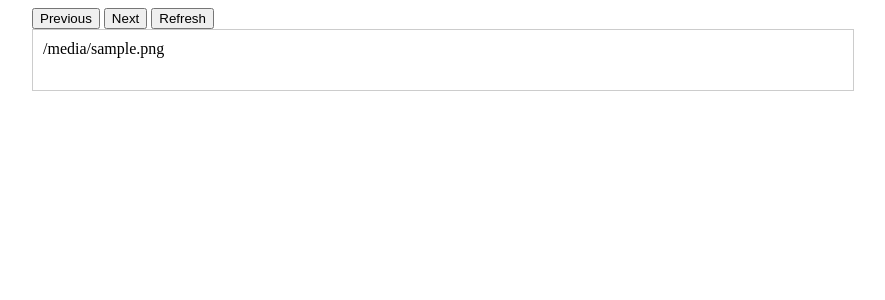
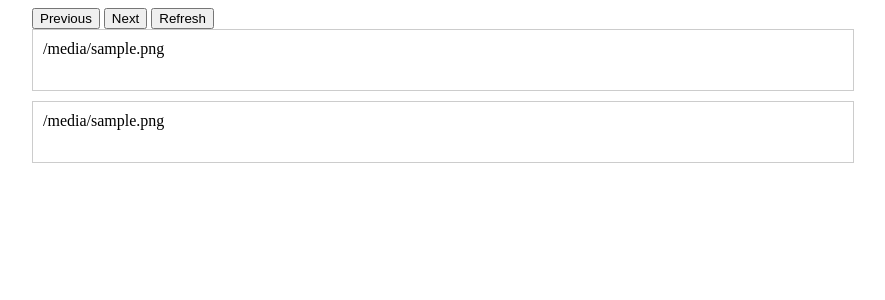
Before and after one commit to tylergneill/squinter, a Flask app: template templates/index.html in a window 1280 px wide. Shown: the part 193-493 px from the top of the page, without its empty margins (208-1093 px from the left). Run offline with Flask 3, Linux system fonts and the light colour scheme; the template is opened without the code that fills it: most values are stand-ins (such as "Sample title", 1, 10 or a date in 2020).

Commit message:
chore: clean up

```diff
--- a/templates/index.html
+++ b/templates/index.html
@@ -33,4 +33,7 @@
             </div>
         </form>
         <div class="content-editable" id="file1">{{ file1|safe }}</div>
-        <div class="content-editable
+        <div class="content-editable" id="file2">{{ file2|safe }}</div>
+    </div>
+</body>
+</html>
```
Also changed, not shown: nw.py (line endings or trailing spaces).
